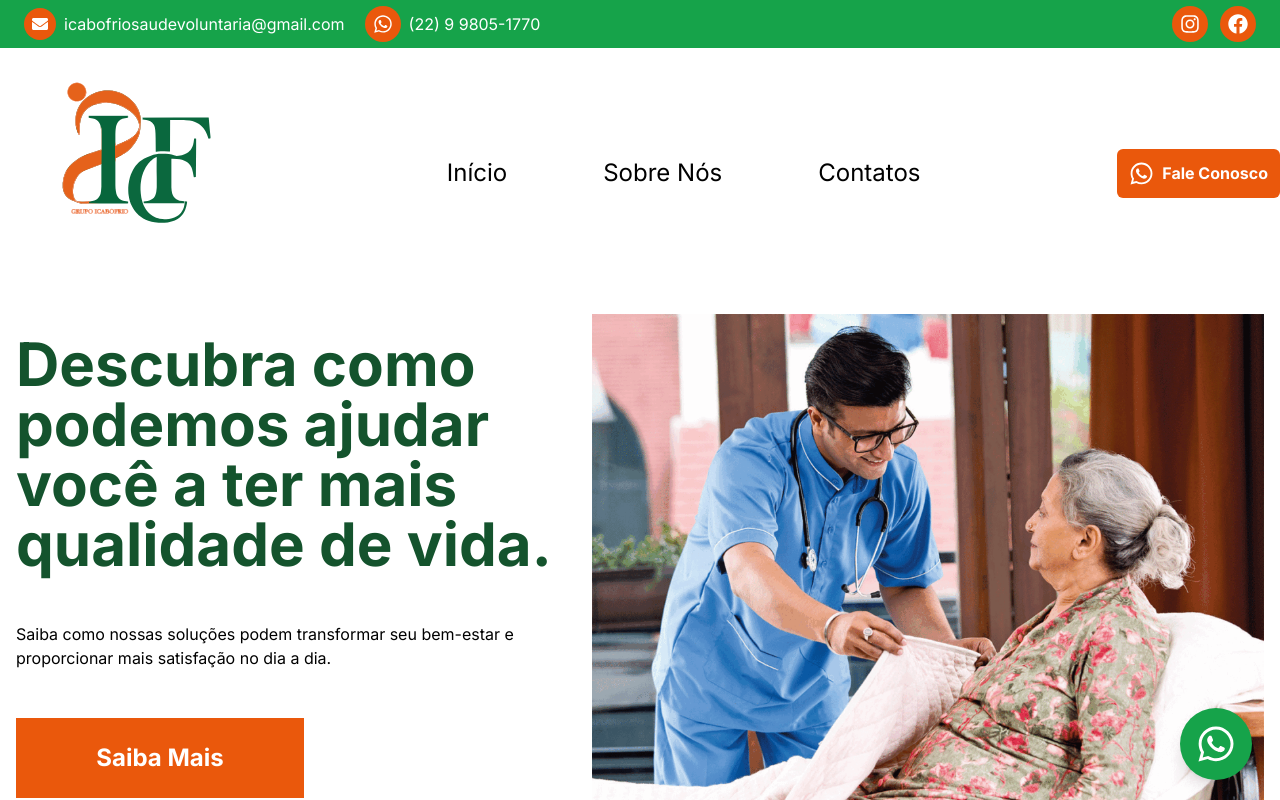
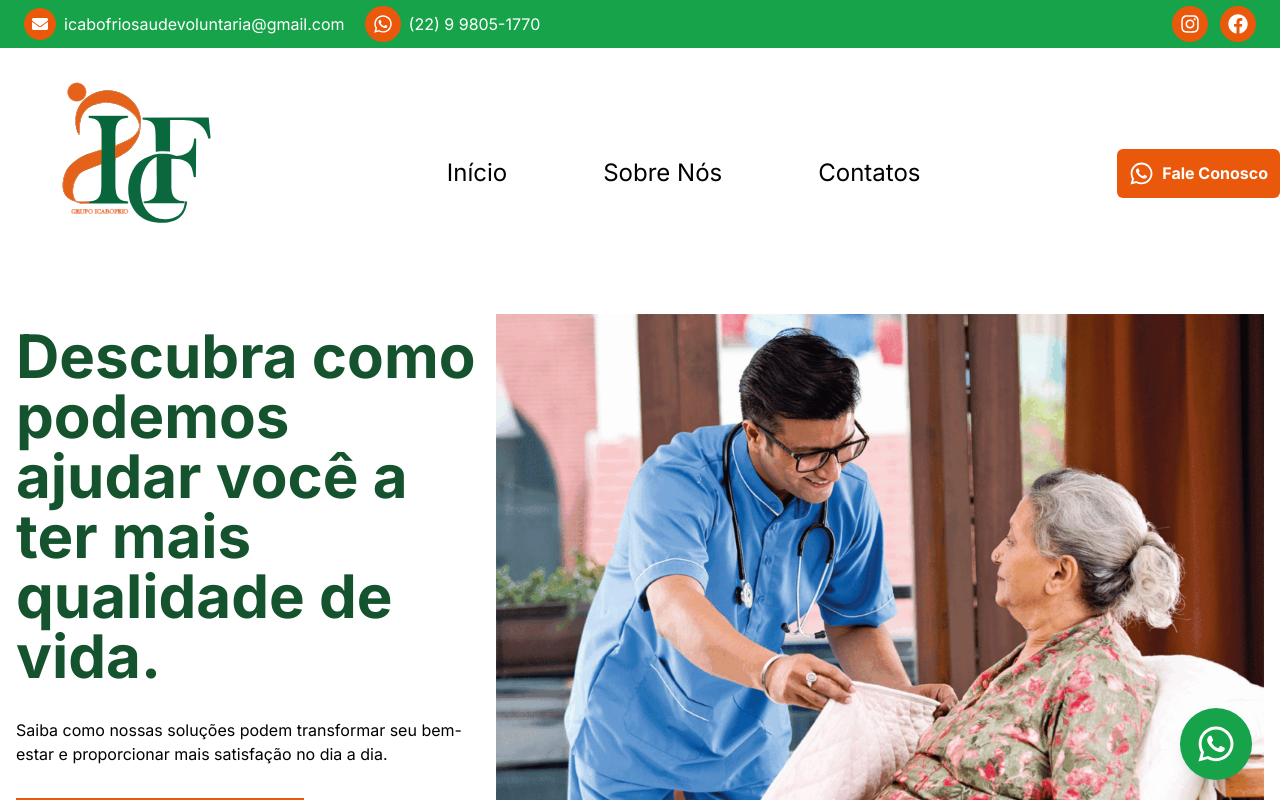
Before and after one commit to VictorEdsonsr/icabofrio-ong, a Next.js app: page / in a window 1280 px wide. Shown: the top 800 px of the page. Built offline with nearby package versions, Linux system fonts and the light colour scheme.

Commit message:
refactor: image modified

```diff
--- a/src/app/page.tsx
+++ b/src/app/page.tsx
@@ -33,7 +33,7 @@ export default function Home() {
               <Link className="flex mx-auto md:mx-0 items-center justify-center md:w-72 w-full h-20 bg-orange-600 text-xl md:text-2xl text-white p-3 font-bold hover:bg-slate-300 hover:text-orange-600 hover:scale-110 transition-all" href="https://wa.me/5522998051770"> Saiba Mais</Link>
 
             </div>
-            <Image src={ajuda} className="md:max-w-sm lg:max-w-2xl" alt="ajudamos você da melhor forma" />
+            <Image src={ajuda} className="md:max-w-sm lg:max-w-xl xl:max-w-3xl" alt="ajudamos você da melhor forma" />
 
           </div>
         </div>
```
